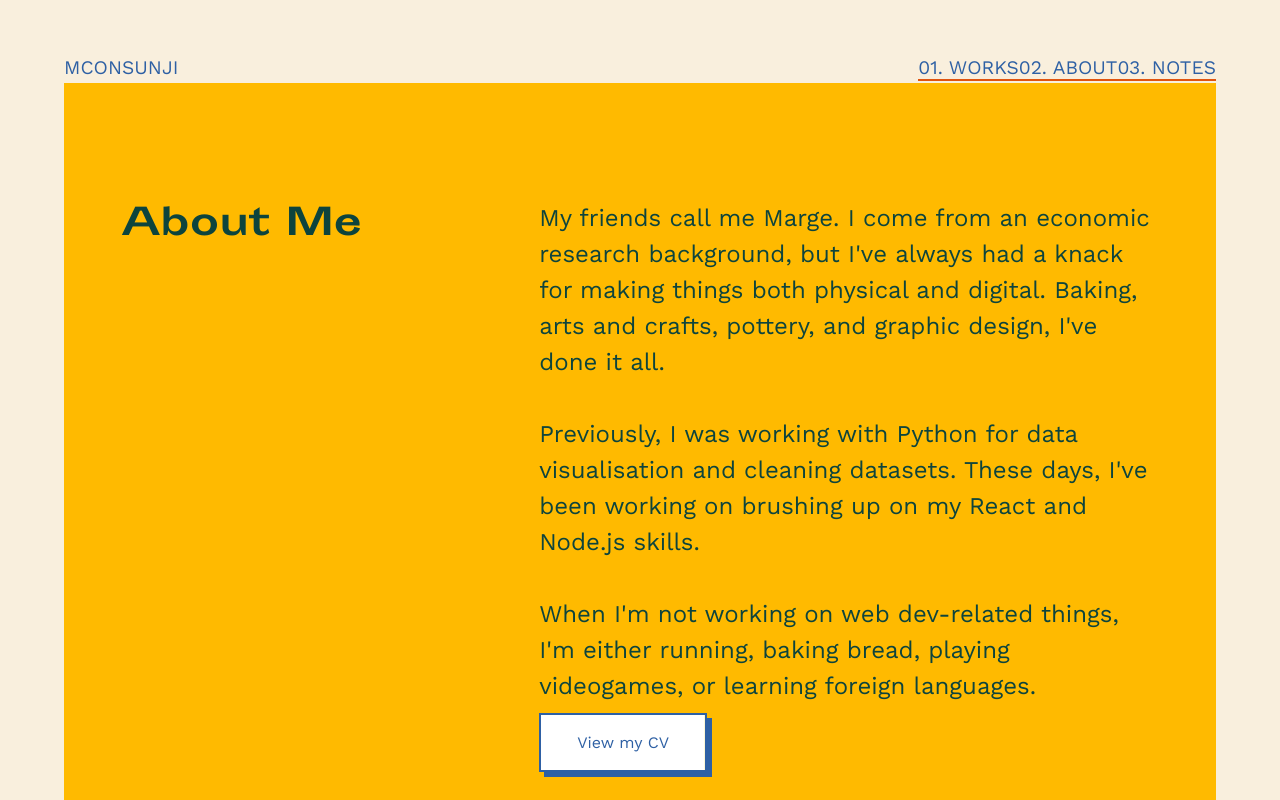
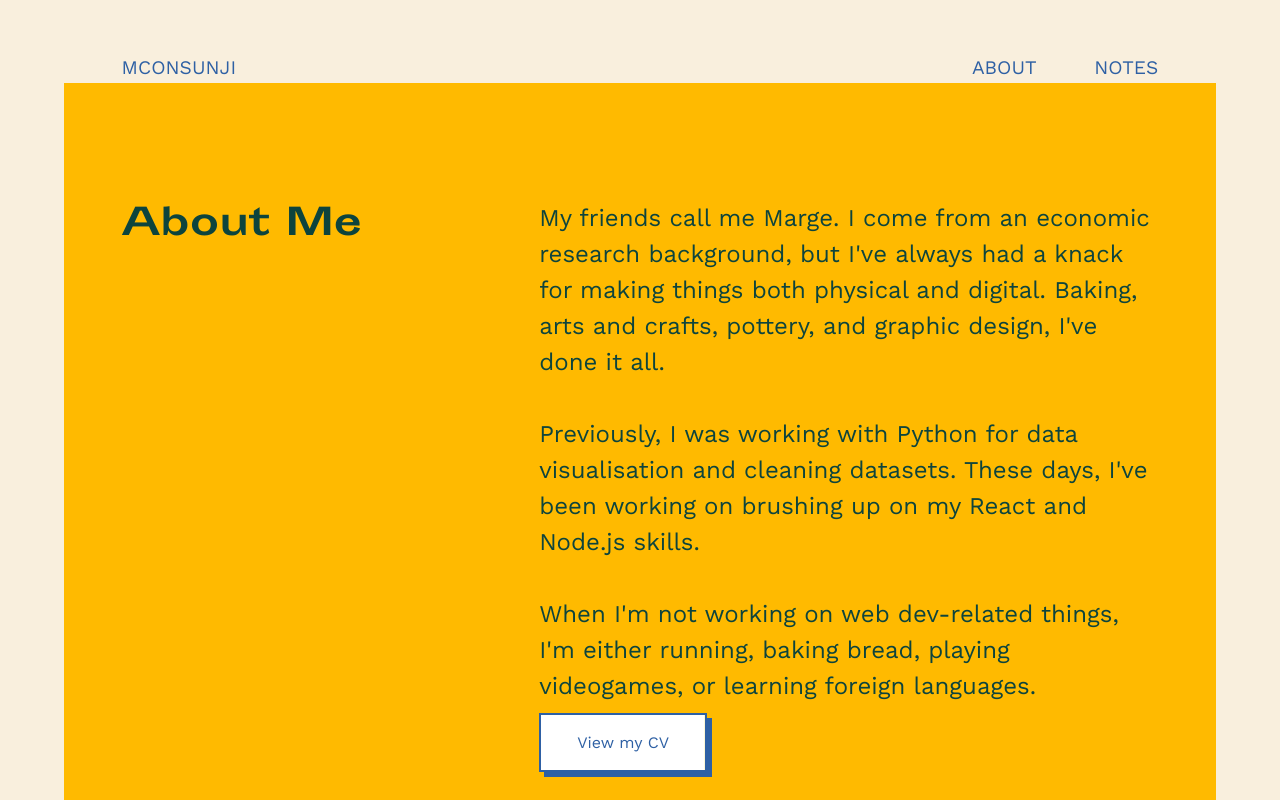
Before and after one commit to msunji/portfolio, a React (Create React App) app: page /about in a window 1280 px wide. Shown: the top 800 px of the page. Built offline with nearby package versions, Linux system fonts and the light colour scheme.

Commit message:
Changed links

```diff
--- a/src/components/Nav.js
+++ b/src/components/Nav.js
@@ -17,25 +17,44 @@ const NavHome = styled(Link)`
 const NavLinks = styled.ul`
   display: flex;
   align-items: center;
+
+  li {
+    display: flex;
+    flex-direction: row;
+
+    &:not(:last-of-type) {
+      margin-right: 3em;
+    }
+  }
+
+  a,
+  a:visited {
+    text-decoration: none;
+    border-bottom: none;
+  }
 `;
 
 function Header() {
   return (
+    <>
+      <div className="container">
         <NavContainer>
           <NavHome to="/">MCONSUNJI</NavHome>
 
           <NavLinks>
+            {/* <li>
+          <a href="">Projects</a>
+        </li> */}
             <li>
-          <a href="">01. Works</a>
+              <Link href="/about">About</Link>
             </li>
             <li>
-          <a href="">02. About</a>
-        </li>
-        <li>
-          <a href="">03. Notes</a>
+              <a href="https://notes.mconsunji.com">Notes</a>
             </li>
           </NavLinks>
         </NavContainer>
+      </div>
+    </>
   );
 }
 
```
Lines whose indentation alone changed are shown as unchanged.
